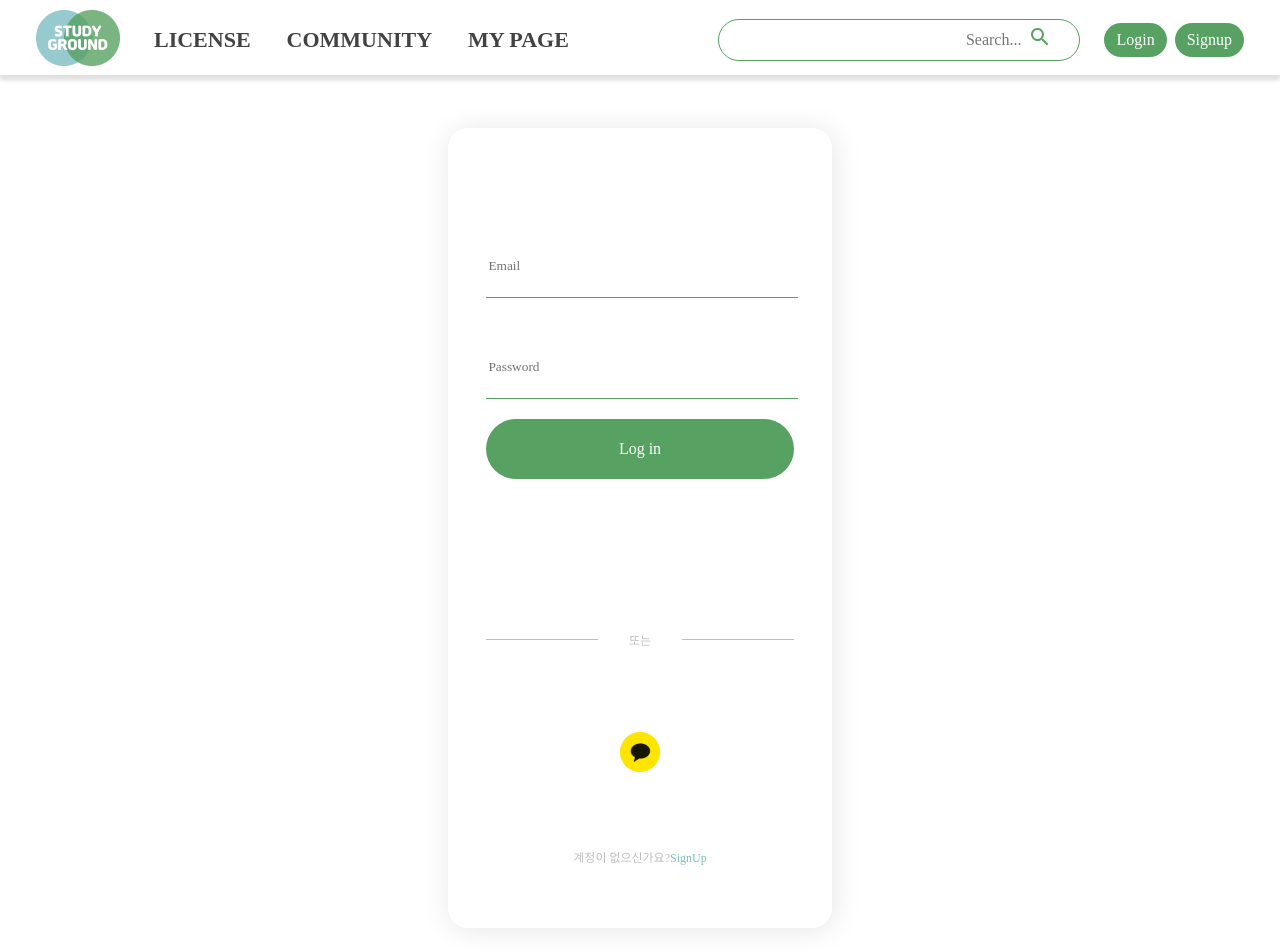
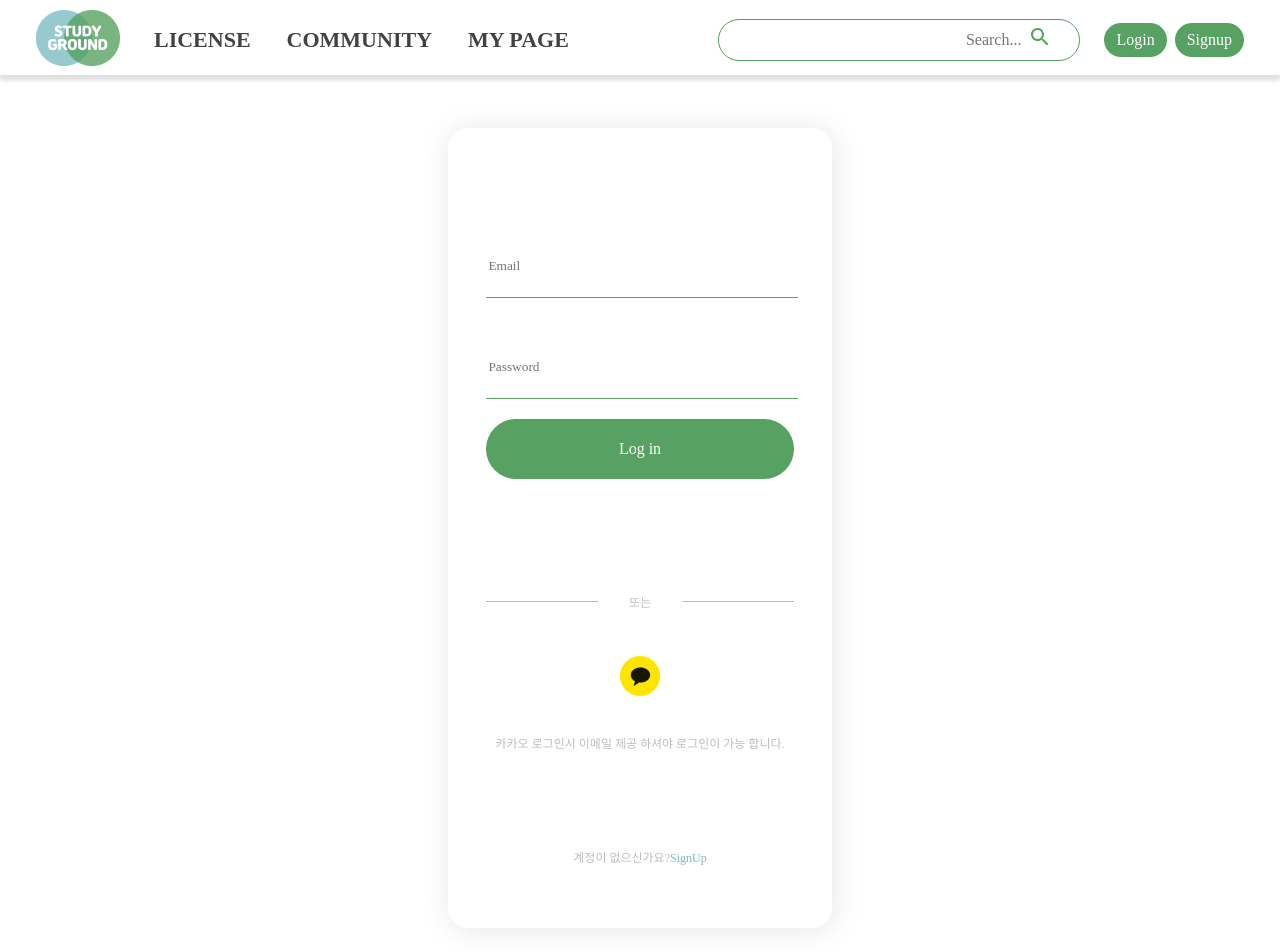
Before and after one commit to codestates-seb/seb45_main_016, a React (Create React App) app in the folder client/: page /login in a window 1280 px wide. Shown: the top 952 px of the page. Built offline with nearby package versions, Linux system fonts and the light colour scheme; no server answers.

Commit message:
fix:로그인

```diff
--- a/client/src/App.js
+++ b/client/src/App.js
@@ -1,5 +1,6 @@
 import './App.css';
 import { BrowserRouter as Router, Route, Routes } from 'react-router-dom';
+import { useEffect } from 'react';
 import Main from './pages/Main/Main';
 import SignUp from './pages/Signup/SignUp';
 import Login from './pages/Login/Login';
@@ -13,9 +14,19 @@ import Kakao from './pages/Login/Kakao';
 import ComDetail from './pages/Community/ComDetail';
 import { ToastContainer } from 'react-toastify';
 import 'react-toastify/dist/ReactToastify.css';
-// import InfoMock from './pages/LicenseInfo/Infomock';
+import { toast } from 'react-toastify';
+import 'react-toastify/dist/ReactToastify.css';
 
 function App() {
+  useEffect(() => {
+    function clearLocalStorage() {
+      toast.error('토큰이 만료되어 로그아웃 되었습니다.');
+      localStorage.clear();
+      window.location.reload();
+    }
+    const delayMilliseconds = 6 * 60 * 60 * 1000;
+    setTimeout(clearLocalStorage, delayMilliseconds);
+  }, []);
   return (
     <Router>
       <div className="App">
@@ -25,7 +36,6 @@ function App() {
           <Route path="/signup" element={<SignUp />} />
           <Route path="/login" element={<Login />} />
           <Route path="/info" element={<Info />} />
-          {/* <Route path="/info" element={<InfoMock />} /> */}
           <Route path="/community" element={<ComList />} />
           <Route path="/write" element={<PostContent />} />
           <Route path="/edit/:id" element={<Edit />} />
--- a/client/src/components/Header/Header.js
+++ b/client/src/components/Header/Header.js
@@ -24,15 +24,6 @@ const Header = () => {
     localStorage.setItem('comId', 1);
   };
 
-  useEffect(() => {
-    function clearLocalStorage() {
-      toast.error('토큰이 만료되어 로그아웃 되었습니다.');
-      localStorage.clear();
-      window.location.reload();
-    }
-    const delayMilliseconds = 60 * 60 * 1000;
-    setTimeout(clearLocalStorage, delayMilliseconds);
-  }, []);
 
   const onClickHandlerin = () => {
     localStorage.setItem('licenseListId', 1);
--- a/client/src/pages/Login/Login.js
+++ b/client/src/pages/Login/Login.js
@@ -105,7 +105,9 @@ function Login() {
         <Styled.KakaoLogin onClick={() => handleSocialLogin()}>
           <img src={imageUrl} alt="카카오로 회원 가입" />
         </Styled.KakaoLogin>
-
+        <Styled.Kakaodiv>
+          카카오 로그인시 이메일 제공 하셔야 로그인이 가능 합니다.
+        </Styled.Kakaodiv>
         <Styled.LinkWrap>
           <span>계정이 없으신가요?</span>
           <Styled.styledLink to="/signup">SignUp</Styled.styledLink>
--- a/client/src/pages/Login/LoginStyle.js
+++ b/client/src/pages/Login/LoginStyle.js
@@ -111,6 +111,13 @@ export const styledLink = styled(Link)`
   text-decoration: none;
 `;
 
+export const Kakaodiv = styled.div`
+  text-align: center;
+  height: 10%;
+  width: 80%;
+  font-size: 12px;
+  color: ${globalTokens.Gray[400].value};
+`;
 export const KakaoLogin = styled.div`
   background: none;
   border: none;
```
